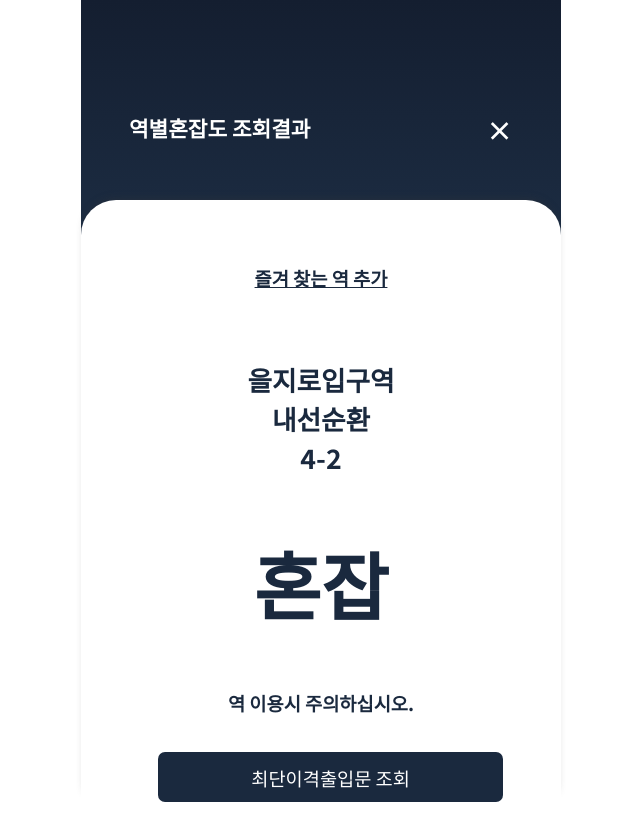
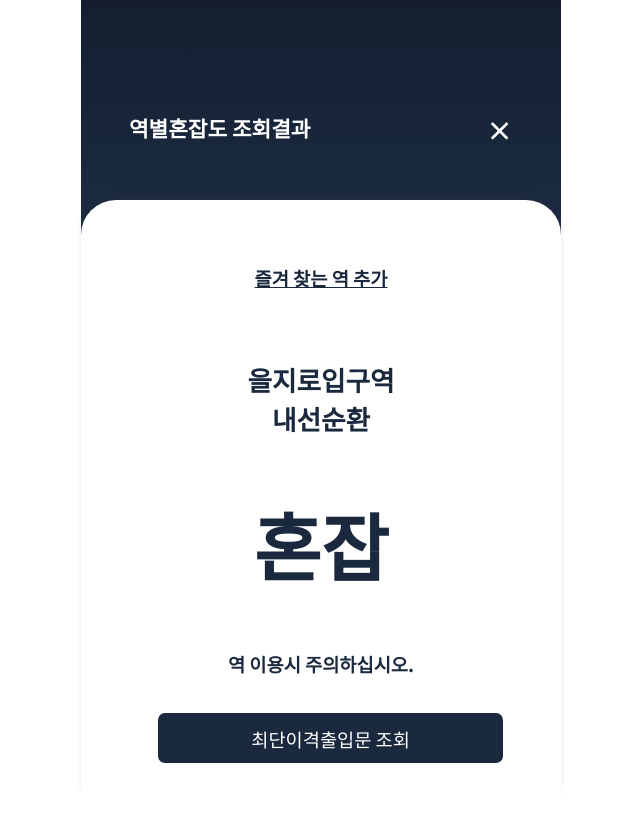
Before and after one commit to gns0304/teum, a Django app: page /result/complexity/1 in a window 1280 px wide. Shown: the whole page, without its empty margins (319-959 px from the left). After the commit the page ends 763 px from the top, so only its background shows below. Run offline with Django 3.2, Linux system fonts and the light colour scheme.

Commit message:
sh - 06/18 혼잡도 result 수정

```diff
--- a/templates/results/complexity.html
+++ b/templates/results/complexity.html
@@ -42,7 +42,7 @@
             <p class = "small_box_container">
             <div class = "station_title">을지로입구역</div>
             <div class = "platform_title">내선순환</div>
-            <div class = "car_door_title">4-2</div>
+
             </p>
 
              <p class = "small_box_container">
```
